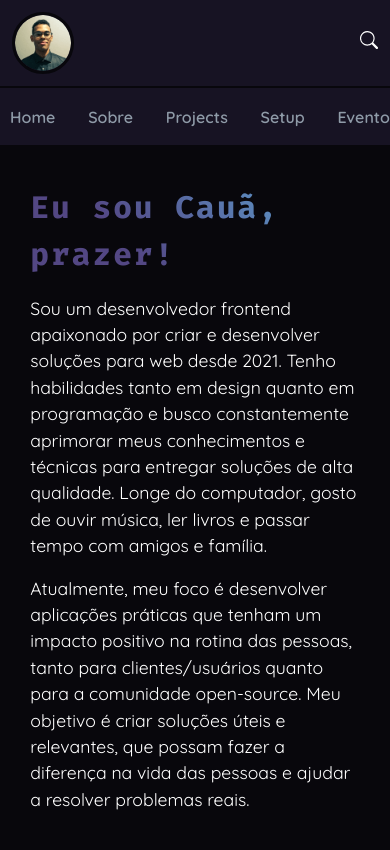
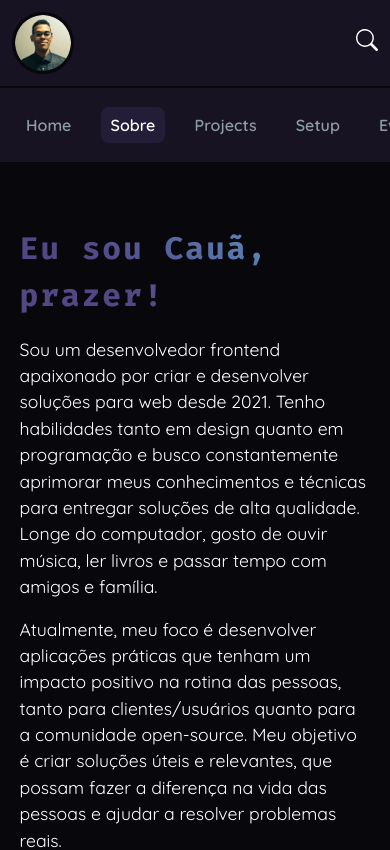
Before and after one commit to CauaRodrigues/portfolio, a React (Vite) app: page /about in a window 390 px wide. Shown: the top 850 px of the page. Built offline with nearby package versions, Linux system fonts and the light colour scheme.

Commit message:
altereções na responsividade da seção 'Sobre Mim'

```diff
--- a/src/components/Header/header.styled.jsx
+++ b/src/components/Header/header.styled.jsx
@@ -10,17 +10,13 @@ export const Header = styled.header`
 	gap: 0.6rem;
 	background-color: ${({ theme }) => theme.colors.blur};
 
-	@media (max-width: 550px) {
+	@media (max-width: 620px) {
 		justify-content: space-between;
 	}
 `;
 
 export const Menu = styled.nav`
-	width: 26%;
-
-	@media (max-width: 928px) {
-		width: 45%;
-	}
+	width: max-content;
 
 	ul {
 		width: 100%;
@@ -31,26 +27,29 @@ export const Menu = styled.nav`
 `;
 
 export const MenuMobile = styled(Menu)`
-	border-top: 2px solid ${({ theme }) => theme.colors.main};
 	width: 100%;
 	min-height: 7vh;
+	padding: 25px 16px;
 	margin-bottom: 1rem;
+
 	display: flex;
+	justify-content: space-between;
 	align-items: center;
+	gap: 1.2rem;
+
 	background-color: ${({ theme }) => theme.colors.blur};
-
-	ul {
-		justify-content: space-around;
-	}
+	border-top: 2px solid ${({ theme }) => theme.colors.main};
+	overflow-x: scroll;
 `;
 
-export const Link = styled.li`
+export const NavLink = styled.li`
 	a {
 		padding: 8px 10px;
-		position: relative;
+
+		color: ${({ theme }) => theme.colors.gray};
 		font-weight: ${({ theme }) => theme.fonts.fw.sb};
 		font-size: min(1rem, 5vw);
-		color: ${({ theme }) => theme.colors.gray};
+
 		border-radius: 8px;
 		transition: all 0.6s;
 
@@ -58,18 +57,20 @@ export const Link = styled.li`
 			color: ${({ theme }) => theme.colors.light};
 			background-color: ${({ theme }) => theme.colors.blur};
 		}
+
+		${(props) => {
+			if (props.active) {
+				return `
+					color: ${props.theme.colors.light};
+					background-color: ${props.theme.colors.blur};
+				`;
+			}
+		}}
 	}
 `;
 
-export const Buttons = styled.div`
-	display: flex;
-	justify-content: space-between;
-	align-items: center;
-	gap: 1rem;
-
-	button {
-		background-color: transparent;
-		color: ${({ theme }) => theme.colors.text};
-		cursor: pointer;
-	}
+export const Button = styled.button`
+	background-color: transparent;
+	color: ${({ theme }) => theme.colors.text};
+	cursor: pointer;
 `;
--- a/src/components/Header/index.jsx
+++ b/src/components/Header/index.jsx
@@ -9,69 +9,64 @@ import * as S from "./header.styled";
 
 export default function Header() {
 	const [, { pathname }] = useMatches();
-	console.log(pathname);
 
 	return (
 		<>
 			<S.Header>
 				<Logo />
 
-				<MediaQuery minWidth={550}>
+				<MediaQuery minWidth={620}>
 					<S.Menu>
 						<ul>
-							<S.Link active={pathname === "/"}>
+							<S.NavLink active={pathname === "/"}>
 								<Link to="/">Home</Link>
-							</S.Link>
+							</S.NavLink>
 
-							<S.Link active={pathname === "/about"}>
+							<S.NavLink active={pathname === "/about"}>
 								<Link to="/about">Sobre</Link>
-							</S.Link>
+							</S.NavLink>
 
-							<S.Link active={pathname === "/projects"}>
+							<S.NavLink active={pathname === "/projects"}>
 								<Link to="/projects">Projects</Link>
-							</S.Link>
+							</S.NavLink>
 
-							<S.Link active={pathname === "/setup"}>
+							<S.NavLink active={pathname === "/setup"}>
 								<Link to="/setup">Setup</Link>
-							</S.Link>
+							</S.NavLink>
 
-							<S.Link active={pathname === "/events"}>
+							<S.NavLink active={pathname === "/events"}>
 								<Link to="/events">Eventos</Link>
-							</S.Link>
+							</S.NavLink>
 						</ul>
 					</S.Menu>
 				</MediaQuery>
 
-				<S.Buttons>
-					<button type="button">
-						<BsSearch size={18} />
-					</button>
-				</S.Buttons>
+				<S.Button>
+					<BsSearch size={22} />
+				</S.Button>
 			</S.Header>
 
-			<MediaQuery maxWidth={549}>
+			<MediaQuery maxWidth={619}>
 				<S.MenuMobile noHeader>
-					<ul>
-						<S.Link active={pathname === "/"}>
-							<Link to="/">Home</Link>
-						</S.Link>
+					<S.NavLink active={pathname === "/"}>
+						<Link to="/">Home</Link>
+					</S.NavLink>
 
-						<S.Link active={pathname === "/about"}>
-							<Link to="/about">Sobre</Link>
-						</S.Link>
+					<S.NavLink active={pathname === "/about"}>
+						<Link to="/about">Sobre</Link>
+					</S.NavLink>
 
-						<S.Link active={pathname === "/projects"}>
-							<Link to="/projects">Projects</Link>
-						</S.Link>
+					<S.NavLink active={pathname === "/projects"}>
+						<Link to="/projects">Projects</Link>
+					</S.NavLink>
 
-						<S.Link active={pathname === "/setup"}>
-							<Link to="/setup">Setup</Link>
-						</S.Link>
+					<S.NavLink active={pathname === "/setup"}>
+						<Link to="/setup">Setup</Link>
+					</S.NavLink>
 
-						<S.Link active={pathname === "/events"}>
-							<Link to="/events">Eventos</Link>
-						</S.Link>
-					</ul>
+					<S.NavLink active={pathname === "/events"}>
+						<Link to="/events">Eventos</Link>
+					</S.NavLink>
 				</S.MenuMobile>
 			</MediaQuery>
 		</>
--- a/src/pages/About/index.jsx
+++ b/src/pages/About/index.jsx
@@ -1,4 +1,5 @@
 import React from "react";
+import styled from "styled-components";
 
 import AboutMe from "./sections/AboutMe";
 import Skills from "./sections/Skills";
@@ -8,12 +9,26 @@ import Contact from "./sections/Contact";
 
 export default function About() {
 	return (
-		<main>
+		<ContainerStyled>
 			<AboutMe />
 			<Projects />
 			<Skills />
 			<Courses />
 			<Contact />
-		</main>
+		</ContainerStyled>
 	);
 }
+
+const ContainerStyled = styled.main`
+	width: 100%;
+	padding: 24px 12px;
+	display: flex;
+	flex-direction: column;
+	align-items: center;
+	justify-content: space-evenly;
+	gap: 2.5rem;
+
+	@media (max-width: 580px) {
+		padding: 24px 0;
+	}
+`;
--- a/src/pages/About/sections/AboutMe/section.styled.jsx
+++ b/src/pages/About/sections/AboutMe/section.styled.jsx
@@ -1,10 +1,10 @@
 import styled from "styled-components";
 
 export const SectionAbout = styled.section`
-	width: 100%;
-	padding: 24px 12px;
+	width: 90%;
+	padding: 24px 0;
 	display: flex;
-	justify-content: space-around;
+	justify-content: space-between;
 
 	@media (max-width: 780px) {
 		align-items: center;
@@ -14,21 +14,21 @@ export const SectionAbout = styled.section`
 `;
 
 export const TextContent = styled.div`
-	width: 40%;
+	width: 50%;
 	display: flex;
 	flex-direction: column;
 	justify-content: center;
 	align-items: flex-start;
 	gap: 1rem;
 
-	@media (max-width: 920px) {
-		width: 50%;
-	}
-
 	@media (max-width: 780px) {
 		align-items: center;
 		width: 90%;
 		text-align: start;
+	}
+
+	@media (max-width: 500px) {
+		width: 100%;
 	}
 
 	h1 {
@@ -51,7 +51,7 @@ export const TextContent = styled.div`
 `;
 
 export const ImageContent = styled.div`
-	width: 30%;
+	width: 40%;
 	display: flex;
 	flex-direction: column;
 	justify-content: center;
@@ -76,6 +76,10 @@ export const Avatar = styled.figure`
 		width: max-content;
 	}
 
+	@media (max-width: 500px) {
+		width: 100%;
+	}
+
 	&::after {
 		content: " ";
 		height: 100%;
@@ -98,6 +102,10 @@ export const Avatar = styled.figure`
 		border-radius: 31px;
 		transition: ease-in-out 0.8s;
 
+		@media (max-width: 500px) {
+			width: 100%;
+		}
+
 		&:hover {
 			transform: translate(30px, 30px);
 
@@ -114,6 +122,10 @@ export const Contact = styled.div`
 	flex-direction: column;
 	align-items: center;
 	gap: 1rem;
+
+	@media (max-width: 500px) {
+		margin: 0;
+	}
 `;
 
 export const SocialIcon = styled.figure`
@@ -124,6 +136,7 @@ export const SocialIcon = styled.figure`
 
 	figcaption {
 		font-weight: ${({ theme }) => theme.fonts.fw.md};
+		font-size: min(1rem, 4.5vw);
 	}
 
 	img {
--- a/src/pages/About/sections/Projects/section.styled.jsx
+++ b/src/pages/About/sections/Projects/section.styled.jsx
@@ -1,6 +1,16 @@
 import styled from "styled-components";
 
-export const ProjectsSection = styled.section``;
+export const ProjectsSection = styled.section`
+	width: 90%;
+	display: flex;
+	flex-direction: column;
+	justify-content: space-between;
+	align-items: center;
+
+	h2 {
+		align-self: flex-start;
+	}
+`;
 
 export const Content = styled.div``;
 
```
